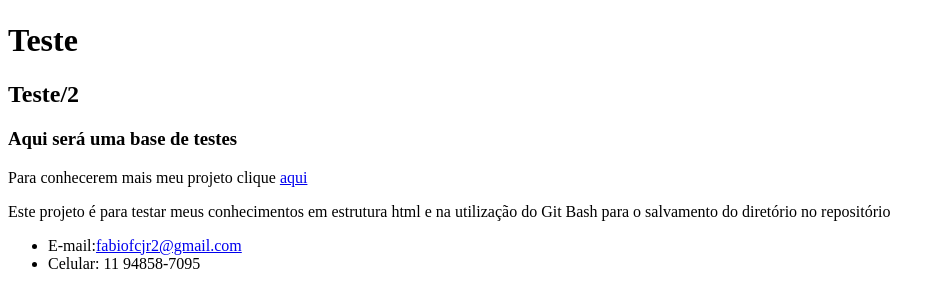
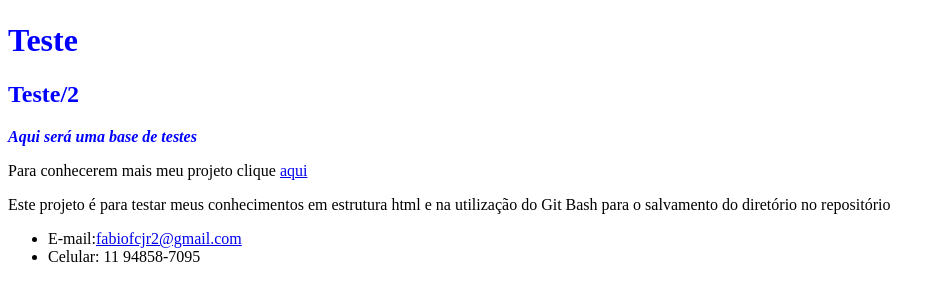
Before and after one commit to Rektay/Primeiro-Diretorio, a plain HTML site: page 1.html in a window 1280 px wide. Shown: the part 311-618 px from the top of the page, without its empty margins (0-945 px from the left). Drawn offline with Linux system fonts and the light colour scheme.

Commit message:
Comecei a mudar o layout com css

```diff
--- a/1.html
+++ b/1.html
@@ -3,20 +3,21 @@
   <head>
     <meta charset="utf-8">
     <title>1</title>
+    <link rel="stylesheet" href="style.css">
   </head>
   <body>
     <header>
       <img src="https://www.ctrlplay.com.br/wp-content/uploads/2019/08/capa-desenvolvimento-cog-1.jpg" alt="Ilustração de um monitor com códigos de programação">
-      <h1> Teste </h1>
+      <h1 id="title">Teste</h1>
     </header>
     <section>
       <header>
-        <h2>Teste/2</h2>
+        <h2 class="subtitle">Teste/2</h2>
       </header>
     </section>
     <article>
       <header>
-        <h3>Aqui será uma base de testes</h3>
+        <h3 class="post_title">Aqui será uma base de testes</h3>
       </header>
     </article>
     <p>
--- a/style.css
+++ b/style.css
@@ -0,0 +1,8 @@
+#title, .subtitle, .post_title {
+  color: blue;
+}
+
+.post_title{
+  font-size: 16px;
+  font-style: italic;
+}
```
